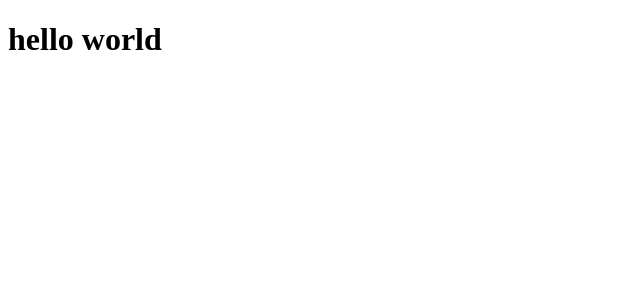
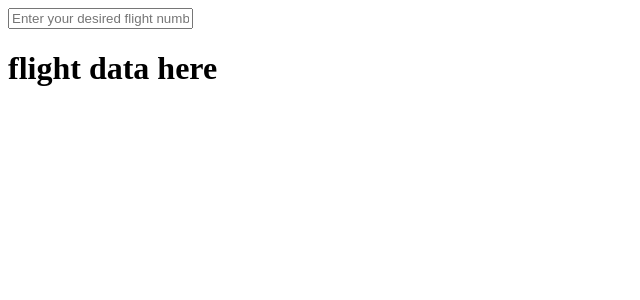
Before and after one commit to Chrisdwoodby/FlightTracker, a React (Create React App) app: page / in a window 1280 px wide. Shown: the top 300 px of the page, without its empty margins (0-640 px from the left). Built offline with nearby package versions, Linux system fonts and the light colour scheme; no server answers; the HTML template or start-up script is replaced by a standard one.

Commit message:
itnitiated get request

```diff
--- a/App.jsx
+++ b/App.jsx
@@ -1,5 +1,7 @@
 import React from 'react';
 import axios from 'axios';
+import FlightData from './components/FlightData.jsx';
+import SearchBar from './components/SearchBar.jsx';
 
 class App extends React.Component {
   constructor(props) {
@@ -7,7 +9,10 @@ class App extends React.Component {
   }
   render() {
     return (
-    <h1>hello world</h1>
+      <div>
+        <SearchBar/>
+        <FlightData/>
+      </div>
     )
   }
 }
--- /dev/null
+++ b/components/FlightData.jsx
@@ -0,0 +1,33 @@
+import React, {useEffect, useState} from 'react';
+import axios from 'axios';
+import AUTH_TOKEN from '../config.js';
+import SearchBar from './SearchBar.jsx'
+
+function FlightData(props) {
+
+  const [loading, setLoading] = useState(true);
+  const [flights, getFlight] = useState([]);
+
+
+  useEffect(() => {
+    setLoading(true);
+    const authStr = AUTH_TOKEN;
+    axios.get(`https://api.aviationstack.com/v1/flights?flight_icao=${props.requestedFlight}`, {headers: {access_key: authStr}})
+    .then(response => {
+      getFlight(response.data)
+      setLoading(false);
+    })
+    .catch((error) => {
+      console.log('looks like an error occured in FLightData.jsx ' + error)
+    })
+  }, []);
+
+
+
+  return (
+    <h1>flight data here</h1>
+
+  )
+}
+
+export default FlightData;
--- a/components/SearchBar.jsx
+++ b/components/SearchBar.jsx
@@ -0,0 +1,19 @@
+import React, {useEffect, useState} from 'react';
+import axios from 'axios';
+import AUTH_TOKEN from '../config.js';
+
+class SearchBar extends React.Component {
+  constructor(props) {
+    super(props)
+    this.state = {
+      requestedFlight: ''
+    }
+  }
+  render() {
+    return (
+      <input placeholder="Enter your desired flight number..."/>
+    )
+  }
+}
+
+export default SearchBar;
--- /dev/null
+++ b/config.js
@@ -0,0 +1,3 @@
+const AUTH_TOKEN = 'c9190ca3d9b18c9a15a74c4019de7227';
+
+module.exports = AUTH_TOKEN;
--- a/package.json
+++ b/package.json
@@ -23,6 +23,7 @@
     "express": "^4.17.1",
     "nodemon": "^2.0.12",
     "react": "^17.0.2",
+    "react-bootstrap": "^1.6.1",
     "react-dom": "^17.0.2",
     "react-scripts": "^4.0.3",
     "webpack": "^5.51.1"
```
Also changed, not shown: components/AircraftViewer.jsx (added, +9 -0 lines), 2 other files (tests, documents, lock files or other folders).
